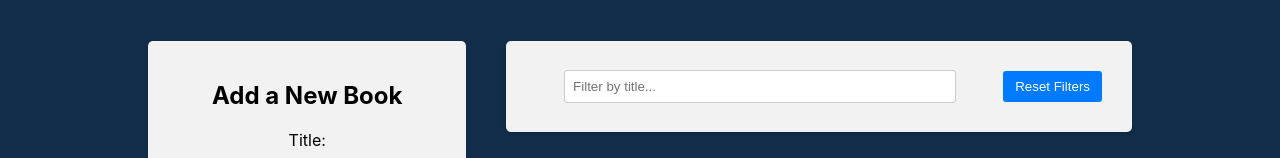
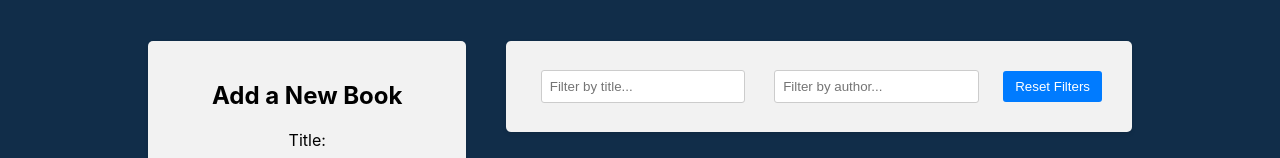
Before and after one commit to OlegTiotenshi/ReactSamples, a React (Create React App) app: page /books in a window 1280 px wide. Shown: the part 137-295 px from the top of the page. Built offline with nearby package versions, Linux system fonts and the light colour scheme.

Commit message:
book_library_app filter by author

```diff
--- a/src/components/book_library_app/frontend/components/BookList/BookList.js
+++ b/src/components/book_library_app/frontend/components/BookList/BookList.js
@@ -1,12 +1,16 @@
 import { useDispatch, useSelector } from 'react-redux'
 import { BsBookmarkStar, BsBookmarkStarFill } from 'react-icons/bs'
 import { deleteBook, toggleFavorite } from '../../redux/books/actionCreators'
-import { selectTitleFilter } from '../../redux/slices/filterSlice'
+import {
+  selectTitleFilter,
+  selectAuthorFilter,
+} from '../../redux/slices/filterSlice'
 import './BookList.css'
 
 const BookList = () => {
   const books = useSelector((state) => state.books)
   const titleFilter = useSelector(selectTitleFilter)
+  const authorFilter = useSelector(selectAuthorFilter)
   const dispatch = useDispatch()
 
   const handleDeleteBook = (id) => {
@@ -21,7 +25,10 @@
     const matchesTitle = book.title
       .toLowerCase()
       .includes(titleFilter.toLowerCase())
-    return matchesTitle
+    const matchesAuthor = book.author
+      .toLowerCase()
+      .includes(authorFilter.toLowerCase())
+    return matchesTitle && matchesAuthor
   })
 
   return (
--- a/src/components/book_library_app/frontend/components/Filter/Filter.js
+++ b/src/components/book_library_app/frontend/components/Filter/Filter.js
@@ -1,7 +1,9 @@
 import { useDispatch, useSelector } from 'react-redux'
 import {
   setTitleFilter,
+  setAuthorFilter,
   selectTitleFilter,
+  selectAuthorFilter,
   resetFilters,
 } from '../../redux/slices/filterSlice'
 import './Filter.css'
@@ -9,9 +11,14 @@
 const Filter = () => {
   const dispatch = useDispatch()
   const titleFilter = useSelector(selectTitleFilter)
+  const authorFilter = useSelector(selectAuthorFilter)
 
   const handleTitleFilterChange = (e) => {
     dispatch(setTitleFilter(e.target.value))
+  }
+
+  const handleAuthorFilterChange = (e) => {
+    dispatch(setAuthorFilter(e.target.value))
   }
 
   const handleResetFilters = () => {
@@ -29,6 +36,14 @@
             onChange={handleTitleFilterChange}
           ></input>
         </div>
+        <div className="filter-group">
+          <input
+            type="text"
+            value={authorFilter}
+            placeholder="Filter by author..."
+            onChange={handleAuthorFilterChange}
+          ></input>
+        </div>
         <button onClick={handleResetFilters}>Reset Filters</button>
       </div>
     </div>
--- a/src/components/book_library_app/frontend/redux/slices/filterSlice.js
+++ b/src/components/book_library_app/frontend/redux/slices/filterSlice.js
@@ -2,6 +2,7 @@
 
 const initialState = {
   title: '',
+  author: '',
 }
 
 const filterSlice = createSlice({
@@ -12,12 +13,17 @@
       // can mutate state thanks to Immer library
       state.title = action.payload
     },
+    setAuthorFilter: (state, action) => {
+      state.author = action.payload
+    },
     resetFilters: (state) => {
       return initialState
     },
   },
 })
 
-export const { setTitleFilter, resetFilters } = filterSlice.actions
+export const { setTitleFilter, setAuthorFilter, resetFilters } =
+  filterSlice.actions
 export const selectTitleFilter = (state) => state.filter.title
+export const selectAuthorFilter = (state) => state.filter.author
 export default filterSlice.reducer
```
